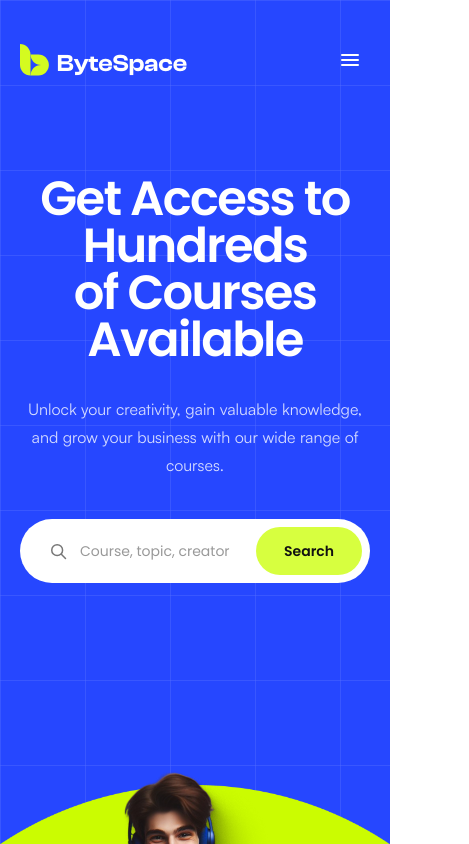
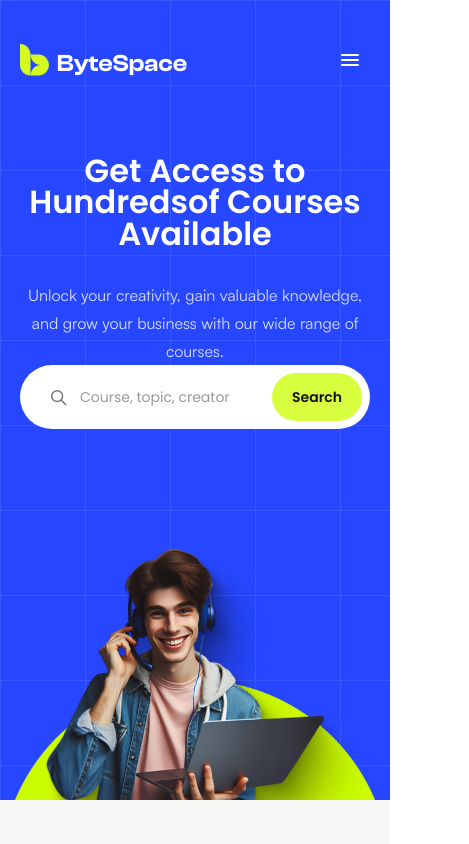
Before and after one commit to shakhawatsalam/doin-tech-bytspace, a Next.js app: page / in a window 390 px wide. Shown: the top 844 px of the page, 469 px wide, since content can reach past the window. Built offline with nearby package versions, Linux system fonts and the light colour scheme.

Commit message:
[fix: hero section responsiveness]

```diff
--- a/app/globals.css
+++ b/app/globals.css
@@ -53,6 +53,7 @@ body {
   color: var(--foreground);
   font-family: var(--font-satoshi), sans-serif;
   -webkit-font-smoothing: antialiased;
+  overflow-x: clip;
 }
 
 @layer base {
--- a/components/home/Hero.tsx
+++ b/components/home/Hero.tsx
@@ -3,7 +3,7 @@ import Container from "@/components/layout/Container";
 
 export default function Hero() {
   return (
-    <section className='relative min-h-[1024px] overflow-hidden bg-brand-blue'>
+    <section className='relative min-h-[800px] overflow-hidden bg-brand-blue sm:min-h-[880px] lg:min-h-[1024px]'>
       {/* Background Grid */}
       <div
         aria-hidden='true'
@@ -35,7 +35,7 @@ export default function Hero() {
         width={300}
         height={387}
         aria-hidden='true'
-        className='absolute left-0 top-[210px] z-1 hidden md:block'
+        className='absolute left-0 top-[210px] z-1 hidden xl:block'
       />
 
       {/* Left white squiggle */}
@@ -53,7 +53,7 @@ export default function Hero() {
         width={342}
         height={342}
         aria-hidden='true'
-        className='absolute left-[12%] top-[682px] z-10 hidden lg:block'
+        className='absolute left-[12%] top-[682px] z-10 hidden 2xl:block'
       />
 
       {/* Right lime cone/shape */}
@@ -63,7 +63,7 @@ export default function Hero() {
         width={190}
         height={189}
         aria-hidden='true'
-        className='absolute right-[12%] top-[500px] z-[1] hidden md:block'
+        className='absolute right-[12%] top-[500px] z-[1] hidden lg:block'
       />
 
       {/* Right white cone */}
@@ -73,14 +73,8 @@ export default function Hero() {
         width={250}
         height={372}
         aria-hidden='true'
-        className='absolute right-0 top-[210px] z-1 hidden lg:block'
+        className='absolute right-0 top-[210px] z-1 hidden xl:block'
       />
-
-      {/* Left white ring */}
-      {/* <div
-        aria-hidden='true'
-        className='absolute bottom-[-40px] left-[4%] z-[2] hidden h-[215px] w-[215px] rounded-full border-[62px] border-white lg:block'
-      /> */}
 
       {/* Right white squiggle */}
       <Image
@@ -96,13 +90,12 @@ export default function Hero() {
           Hero Content
       ========================== */}
 
-      <Container className='relative z-10 pt-[155px]'>
+      <Container className='relative z-10 pt-[135px] md:pt-[155px]'>
         <div className='mx-auto flex max-w-[1000px] flex-col items-center text-center'>
-
           {/* Heading */}
-          <h1 className='mt-5 max-w-[900px] font-poppins text-5xl font-semibold leading-[0.98] tracking-[-0.035em] text-white sm:text-6xl md:text-7xl lg:text-[72px]'>
+          <h1 className='mt-5 max-w-[900px] font-poppins text-[clamp(2rem,8vw,3rem)] font-semibold leading-[0.98] tracking-normal text-white sm:text-5xl md:text-6xl lg:text-[72px]'>
             Get Access to Hundreds
-            <br />
+            <br className='hidden md:block' />
             of Courses Available
           </h1>
 
@@ -113,7 +106,7 @@ export default function Hero() {
           </p>
 
           {/* Search */}
-          <div className='mt-10 flex w-full max-w-[580px] items-center rounded-full bg-white p-2'>
+          <div className='lg:mt-10 mt-0 flex w-full max-w-[580px] items-center rounded-full bg-white p-2'>
             <div className='flex min-w-0 flex-1 items-center gap-3 px-5'>
               {/* Search icon */}
               <svg
@@ -149,7 +142,7 @@ export default function Hero() {
 
             <button
               type='button'
-              className='shrink-0 rounded-full bg-brand-lime px-7 py-3.5 font-poppins text-sm font-semibold text-brand-dark transition-transform hover:scale-[1.02]'>
+              className='shrink-0 rounded-full bg-brand-lime px-5 py-3.5 font-poppins text-sm font-semibold text-brand-dark transition-transform hover:scale-[1.02] sm:px-7'>
               Search
             </button>
           </div>
@@ -189,7 +182,7 @@ export default function Hero() {
           alt=''
           width={208}
           height={70}
-          className='absolute bottom-[300px] left-[calc(50%-390px)] z-[6] w-[208px] lg:left-[calc(50%-370px)]'
+          className='absolute bottom-[300px] left-[calc(50%-390px)] z-[6] hidden w-[208px] lg:block lg:left-[calc(50%-370px)]'
         />
 
         {/* Learning Progress Card */}
@@ -198,7 +191,7 @@ export default function Hero() {
           alt=''
           width={232}
           height={131}
-          className='absolute bottom-[265px] left-[calc(50%+75px)] z-[6] w-[232px] lg:left-[calc(50%+80px)]'
+          className='absolute bottom-[265px] left-[calc(50%+75px)] z-[6] hidden w-[232px] lg:block lg:left-[calc(50%+80px)]'
         />
 
         {/* Happy Students Card */}
@@ -207,7 +200,7 @@ export default function Hero() {
           alt=''
           width={258}
           height={121}
-          className='absolute bottom-[70px] left-[calc(50%-530px)] z-[6] w-[258px] lg:left-[calc(50%-420px)]'
+          className='absolute bottom-[70px] left-[calc(50%-530px)] z-[6] hidden w-[258px] lg:block lg:left-[calc(50%-420px)]'
         />
       </div>
 
@@ -220,7 +213,7 @@ export default function Hero() {
           alt=''
           width={1149}
           height={442}
-          className='absolute bottom-[-30px] left-1/2 w-[700px] max-w-none -translate-x-1/2'
+          className='absolute bottom-[-30px] left-1/2 w-full max-w-[700px] -translate-x-1/2'
         />
 
         <Image
@@ -228,7 +221,7 @@ export default function Hero() {
           alt=''
           width={722}
           height={515}
-          className='absolute bottom-[-5px] left-1/2 z-[3] w-[390px] max-w-none -translate-x-1/2'
+          className='absolute bottom-[-5px] left-1/2 z-[3] w-full max-w-[390px] -translate-x-1/2'
         />
       </div>
     </section>
--- a/components/layout/Footer.tsx
+++ b/components/layout/Footer.tsx
@@ -58,17 +58,17 @@ export default function Footer() {
             </p>
 
             {/* Newsletter form */}
-            <form className='mt-16 flex max-w-[720px] items-center gap-8'>
+            <form className='mt-10 flex max-w-[720px] flex-col items-stretch gap-3 sm:mt-16 sm:flex-row sm:items-center sm:gap-4'>
               <input
                 type='email'
                 placeholder='Enter your email'
                 aria-label='Email address'
-                className='h-[74px] min-w-0 flex-1 rounded-full border border-[#d2d2d2] bg-white px-8 font-sans text-[18px] text-brand-dark outline-none placeholder:text-[#444444] focus:border-brand-blue'
+                className='h-14 min-w-0 flex-1 rounded-full border border-[#d2d2d2] bg-white px-5 font-sans text-base text-brand-dark outline-none placeholder:text-[#444444] focus:border-brand-blue sm:h-[74px] sm:px-8 sm:text-[18px]'
               />
 
               <button
                 type='submit'
-                className='h-[66px] shrink-0 rounded-full bg-brand-lime px-9 font-sans text-[18px] font-medium text-brand-dark transition-transform hover:scale-[1.02]'>
+                className='h-14 shrink-0 rounded-full bg-brand-lime px-6 font-sans text-base font-medium text-brand-dark transition-transform hover:scale-[1.02] sm:h-[66px] sm:px-9 sm:text-[18px]'>
                 Search
               </button>
             </form>
@@ -82,7 +82,7 @@ export default function Footer() {
           {/* Navigation */}
           <nav
             aria-label='Footer navigation'
-            className='grid grid-cols-3 gap-8'>
+            className='grid min-w-0 grid-cols-2 gap-x-6 gap-y-7 sm:grid-cols-3 sm:gap-8'>
             {footerColumns.map((column, columnIndex) => (
               <div key={columnIndex} className='flex flex-col gap-7'>
                 {column.links.map((link) => (
```
